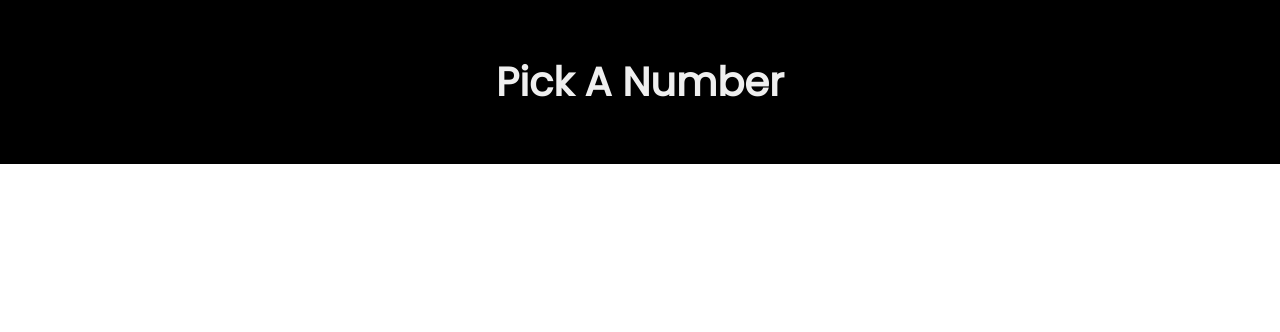
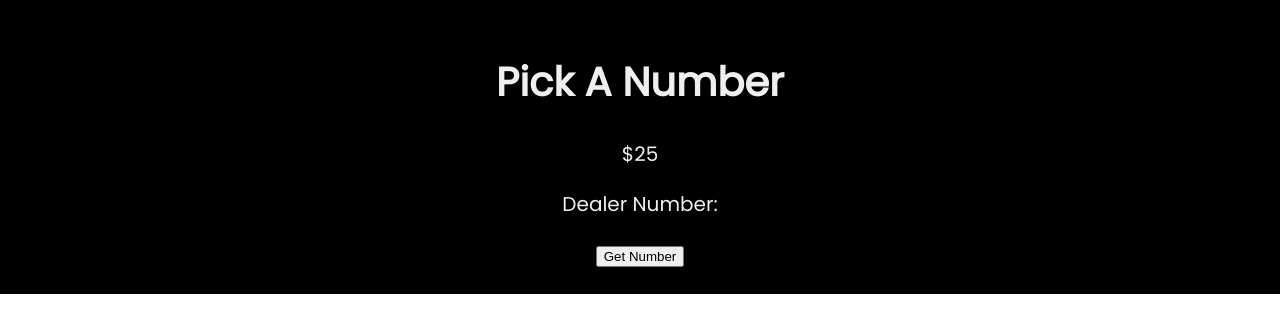
Before and after one commit to TMcKenna19/cousin-eddie-casino, a React (Create React App) app: page /pickanumber in a window 1280 px wide. Shown: the top 332 px of the page. Built offline with nearby package versions, Linux system fonts and the light colour scheme.

Commit message:
started logic for pick a number

```diff
--- a/src/Components/PickNumber.jsx
+++ b/src/Components/PickNumber.jsx
@@ -1,8 +1,33 @@
+import { useState } from "react";
+
+const PickNumber = () => {
+    const [playerBalance, setPlayerBalance] = useState(25);
+    const [playerBet, setPlayerBet] = useState();
+    const [number, setNumber] = useState();
+    const [playerNumber, setPlayerNumber] = useState();
+
+    //Get random number
+    const getNumber = () => {
+        return Math.floor(Math.random() * 10) + 1;
+    }
+
+    const handleClick = () => {
+        setNumber(getNumber);
+        if(playerNumber = getNumber) {
+            playerBet + playerBalance
+        }
+        console.log(number)
+    }
 
 
-const PickNumber = () => {
     return(
+        <>
         <h1>Pick A Number</h1>
+        <p>${playerBalance}</p>
+        <p>Dealer Number: {number}</p>
+        <button onClick={handleClick}>Get Number</button>
+
+        </>
     )
 }
 
```
